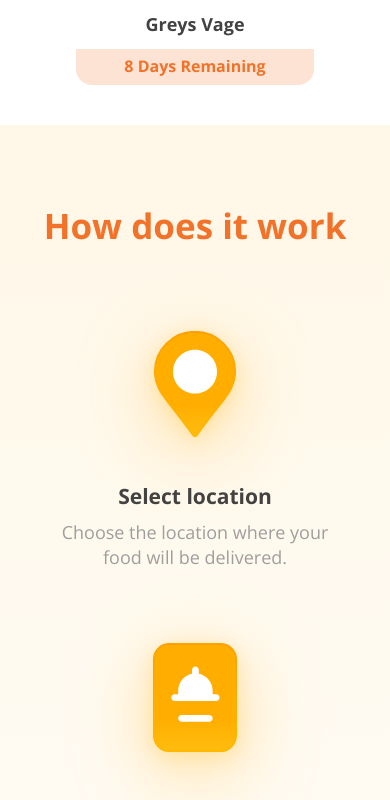
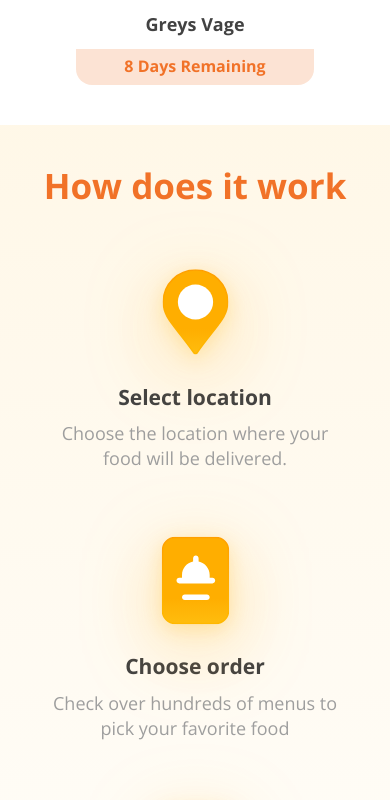
Before and after one commit to boby-boo/food_wagon, a React (Create React App) app: page / in a window 390 px wide. Shown: the part 1641-2441 px from the top of the page. Built offline with nearby package versions, Linux system fonts and the light colour scheme.

Commit message:
fix: responsive classes

```diff
--- a/src/components/aboutService/aboutService.scss
+++ b/src/components/aboutService/aboutService.scss
@@ -3,15 +3,19 @@
 .about-service {
     padding: 80px 0;
     background: linear-gradient(180deg, #ffce6738 -42.47%, #fdedca00 100%);
+    @media (max-width: 830px) {
+        padding: 40px 0 0 0;
+    }
     h2 {
-        margin-bottom: 30px;
         color: $secondary-color;
     }
     &__row {
-        padding-top: 31px;
         @include templateFlex(center, flex-start);
         gap: 32px;
         flex-wrap: wrap;
+        @media (max-width: 820px) {
+            row-gap: 25px;
+        }
         .row__item {
             position: relative;
             padding: 20px 10px;
@@ -28,6 +32,9 @@
                     color: #fff;
                 }
             }
+            @media (max-width: 820px) {
+                row-gap: 25px;
+            }
             &_image {
                 max-width: 86px;
                 max-height: 112px;
@@ -36,6 +43,10 @@
                     width: 100%;
                     height: 100%;
                     object-fit: cover;
+                }
+                @media (max-width: 820px) {
+                    max-width: 69px;
+                    max-height: 90px;
                 }
             }
             &_text {
```
